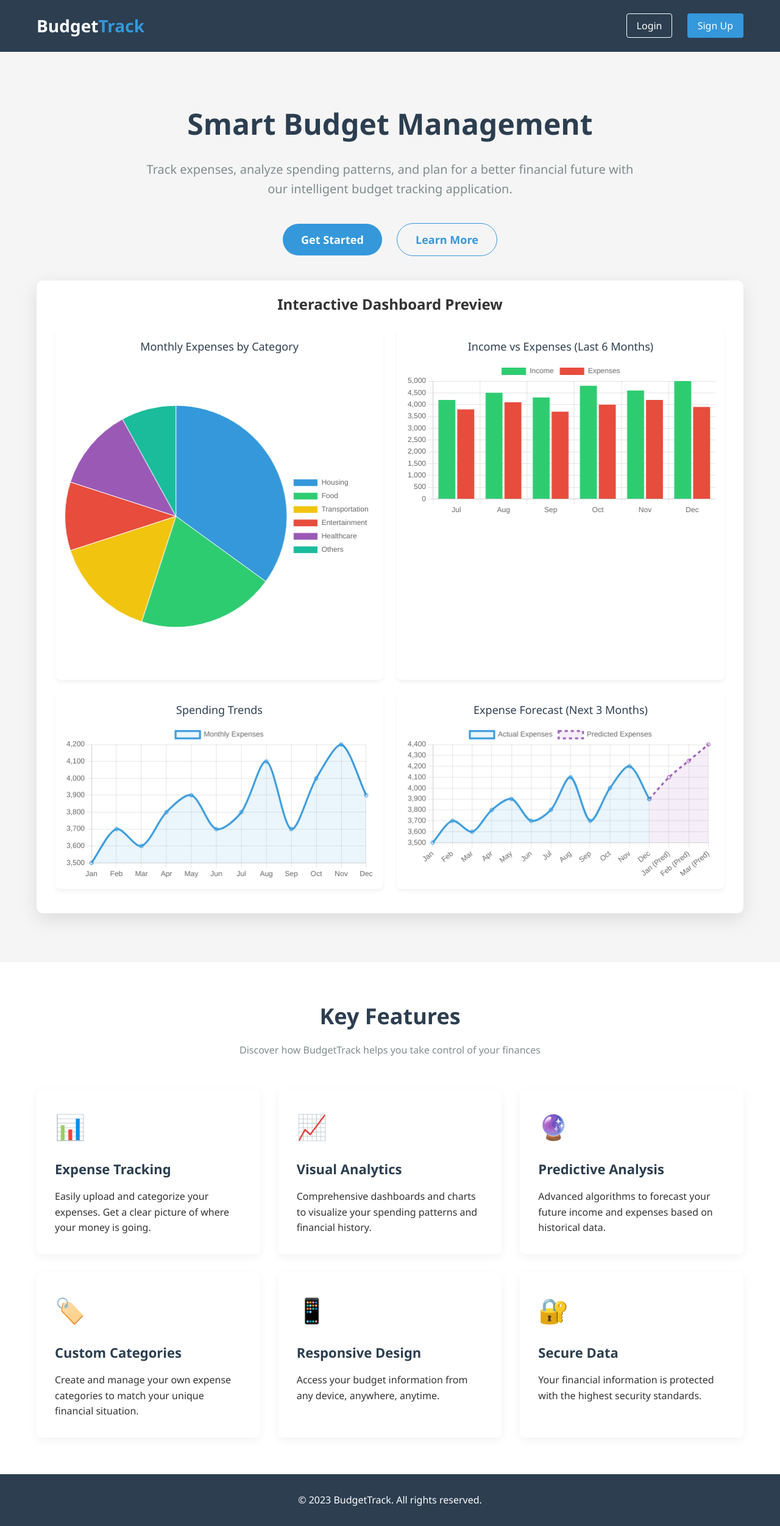
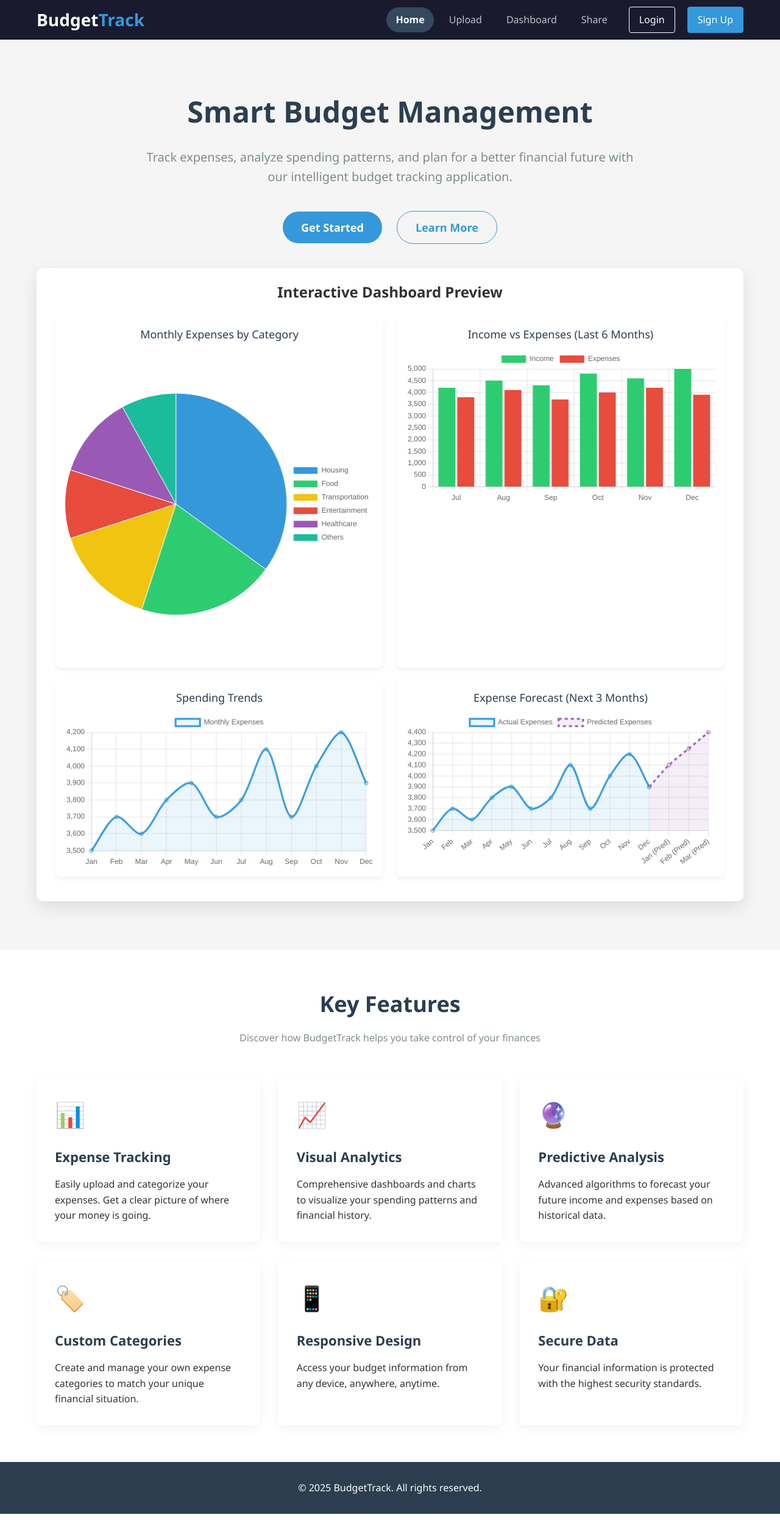
Before and after one commit to phoever23/CITS5505_Group4, a Python web app: template templates/index.html in a window 1280 px wide. Shown: the whole page at 61% size. Run offline with Jinja, Linux system fonts and the light colour scheme; the template is opened without the code that fills it, so the values that code supplies are empty.

Commit message:
Add nav bar to the index.html

```diff
--- a/static/css/main.css
+++ b/static/css/main.css
@@ -19,49 +19,104 @@ body {
 }
 
 header {
-    background-color: #2c3e50;
+    background-color: #1a1a2e;
     color: white;
-    padding: 20px 0;
+    padding: 10px 0;
 }
 
 nav {
     display: flex;
     justify-content: space-between;
     align-items: center;
+    flex-wrap: wrap;
+    gap: 20px;
 }
 
 .logo {
     font-size: 28px;
     font-weight: bold;
+    margin-right: auto;
+    flex-shrink: 0;
 }
 
 .logo span {
     color: #3498db;
 }
 
-.nav-buttons a {
+.primary-nav {
+    display: flex;
+    align-items: center;
+    gap: 10px;
+    flex-wrap: wrap;
+    justify-content: center;
+}
+
+.auth-buttons {
+    display: flex;
+    align-items: center;
+    gap: 20px;
+    flex-shrink: 0;
+}
+
+
+/* Styling for the main navigation links (Home, Upload, Dashboard, Share) */
+.primary-nav .nav-link {
     text-decoration: none;
+    color: #bdc3c7;
+    padding: 8px 15px;
+    border-radius: 30px;
+    transition: all 0.3s ease;
+    background-color: transparent;
+    border: none;
+    display: flex;
+    align-items: center;
+    gap: 5px;
+    white-space: nowrap;
+    font-size: 16px;
+}
+
+.primary-nav .nav-link:hover {
+    background-color: rgba(255, 255, 255, 0.1);
     color: white;
-    margin-left: 20px;
+    transform: none;
+    box-shadow: none;
+    opacity: 1;
+}
+
+/* Styling for the active navigation link (like 'Home' in the image) */
+.primary-nav .nav-link.active {
+    background-color: #34495e;
+    color: white;
+    font-weight: bold;
+}
+
+/* Styling for Login/Sign Up buttons */
+.auth-buttons a {
+    text-decoration: none;
     padding: 8px 16px;
     border-radius: 4px;
     transition: all 0.3s ease;
+    white-space: nowrap;
 }
 
 .login-btn {
     background-color: transparent;
     border: 1px solid white;
+    color: white;
 }
 
 .signup-btn {
     background-color: #3498db;
     border: 1px solid #3498db;
+    color: white;
 }
 
-.nav-buttons a:hover {
+.login-btn:hover,
+.signup-btn:hover {
     opacity: 0.9;
     transform: translateY(-2px);
 }
+
 
 .hero {
     padding: 80px 0;
@@ -195,4 +250,21 @@ footer {
     .chart-box {
         width: 100%;
     }
+
+    nav {
+        flex-direction: column;
+        gap: 10px;
+    }
+
+    .logo {
+        margin-right: 0;
+        margin-bottom: 10px;
+    }
+
+    .primary-nav,
+    .auth-buttons {
+        width: 100%;
+        justify-content: center;
+        gap: 10px;
+    }
 }
--- a/templates/index.html
+++ b/templates/index.html
@@ -14,7 +14,21 @@
             <div class="container">
                 <nav>
                     <div class="logo">Budget<span>Track</span></div>
-                    <div class="nav-buttons">
+                    <div class="primary-nav">
+                        <a href="./index.html" class="nav-link active">
+                            Home
+                        </a>
+                        <a href="./upload.html" class="nav-link">
+                            Upload
+                        </a>
+                        <a href="./dashboard.html" class="nav-link">
+                            Dashboard
+                        </a>
+                        <a href="./share.html" class="nav-link">
+                            Share
+                        </a>
+                    </div>
+                    <div class="auth-buttons">
                         <a href="#" class="login-btn">Login</a>
                         <a href="#" class="signup-btn">Sign Up</a>
                     </div>
@@ -106,7 +120,7 @@
 
         <footer>
             <div class="container">
-                <p>&copy; 2023 BudgetTrack. All rights reserved.</p>
+                <p>&copy; 2025 BudgetTrack. All rights reserved.</p>
             </div>
         </footer>
 
```
